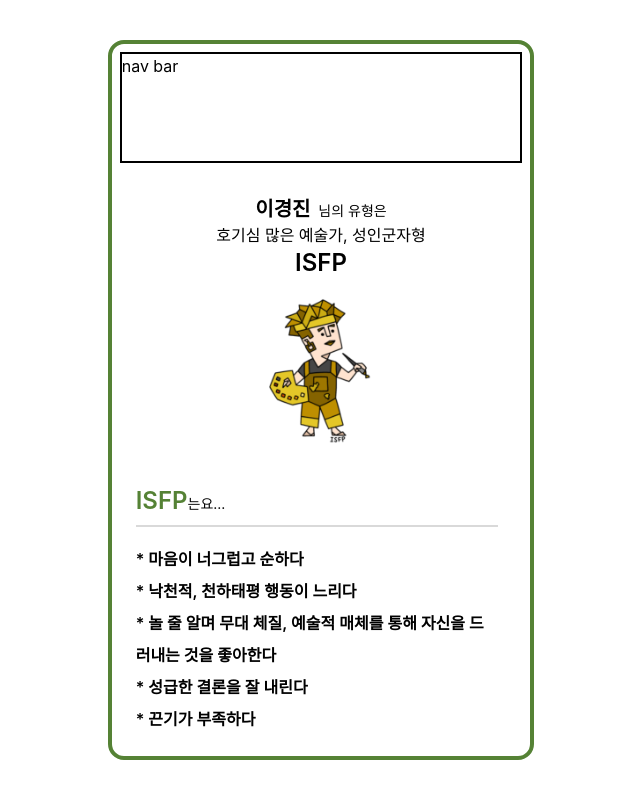
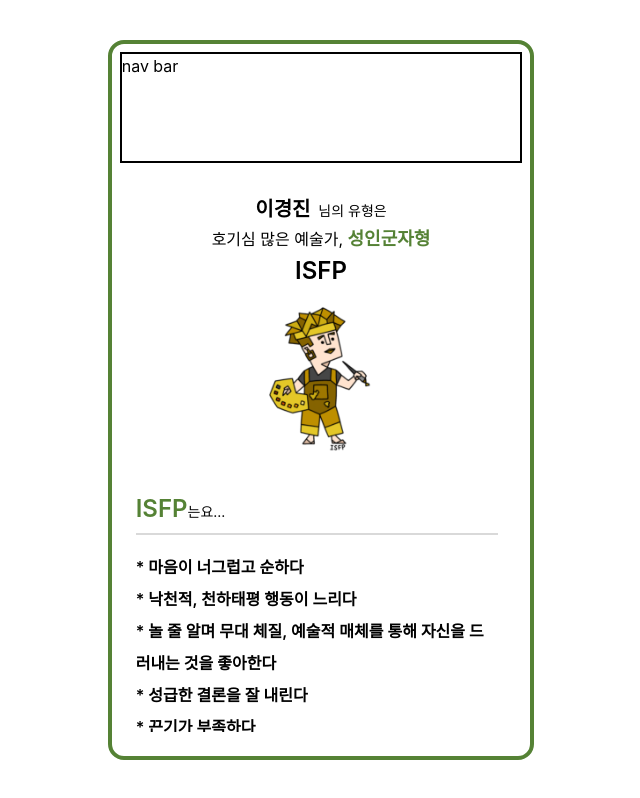
Before and after one commit to Takhojin/dokidoki_mbti, a React (Create React App) app in the folder client/: page /result in a window 1280 px wide. Shown: the whole page, without its empty margins (319-959 px from the left). Built offline with nearby package versions, Linux system fonts and the light colour scheme.

Commit message:
Modify : 결과 페이지 스타일 추가 수정

```diff
--- a/client/src/pages/Result/components/Explanation.tsx
+++ b/client/src/pages/Result/components/Explanation.tsx
@@ -13,12 +13,17 @@ const Explanation: FC<ExplanationProps> = ({ myMbtiCharacter }) => {
 
   return (
     <div className="mb-4 flex flex-col overflow-y-scroll scrollbar-thin scrollbar-thumb-olive-green scrollbar-thumb-rounded-xl h-5/6">
-      <header className="pt-4 flex flex-col justify-center items-center">
+      <header className="pt-4 flex flex-col justify-center items-center leading-loose">
         <p className="text-sm">
           <span className="text-xl font-semibold">이경진</span>&nbsp;&nbsp;님의
           유형은
         </p>
-        <p>호기심 많은 예술가,&nbsp;성인군자형</p>
+        <p>
+          호기심 많은 예술가,
+          <span className="text-lg text-olive-green font-semibold">
+            &nbsp;성인군자형
+          </span>
+        </p>
         <p className="text-2xl font-semibold">ISFP</p>
         <img
           src="/images/Components/Result/isfp.PNG"
```
